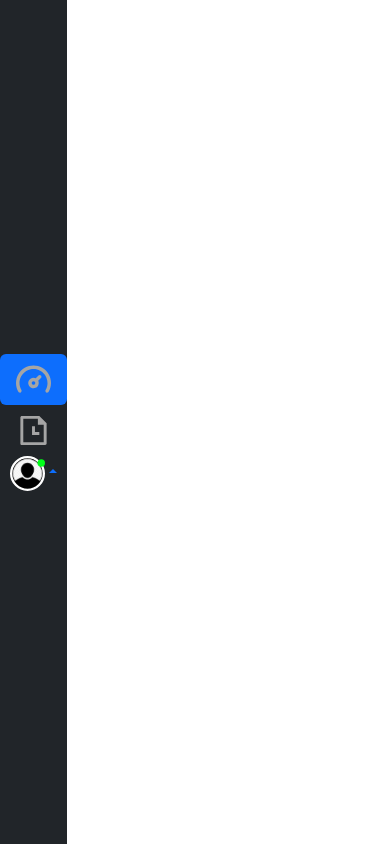
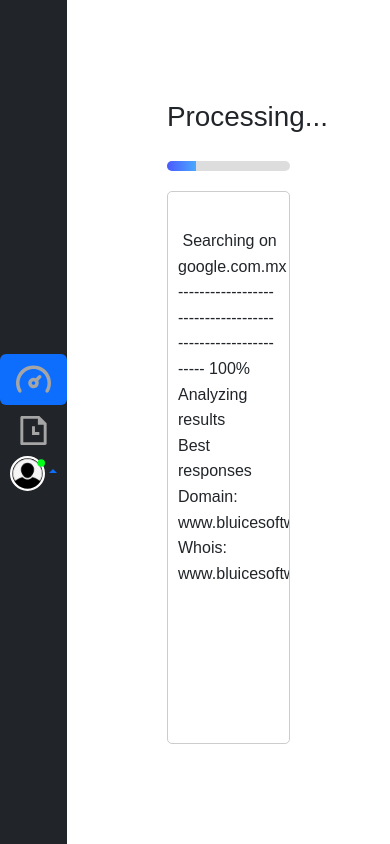
Before and after one commit to AhmadShykh/fyp, a React (Create React App) app in the folder fyp/: page /ProcessPage in a window 390 px wide. Before the commit this address had no page. Built offline with nearby package versions, Linux system fonts and the light colour scheme.

Commit message:
feat: all pages made responsive

```diff
--- a/fyp/src/App.js
+++ b/fyp/src/App.js
@@ -1,7 +1,9 @@
 import { Route, BrowserRouter as Router, Routes } from "react-router-dom";
 import SideBar from "./components/SideBar";
 import HistoryPage from "./pages/HistoryPage";
+import HomePage from "./pages/HomePage";
 import LoginPage from "./pages/LoginPage";
+import ProcessPage from "./pages/ProcessPage";
 import SignupPage from "./pages/SignupPage";
 
 function App() {
@@ -10,9 +12,11 @@ function App() {
       <div className="d-flex">
         <SideBar />
         <Routes>
-          <Route path="/" element={<LoginPage />} />
+          <Route path="/" element={<HomePage />} />
+          <Route path="/LoginPage" element={<LoginPage />} />
           <Route path="/HistoryPage" element={<HistoryPage />} />
           <Route path="/SignupPage" element={<SignupPage />} />
+          <Route path="/ProcessPage" element={<ProcessPage />} />
         </Routes>
       </div>
     </Router>
--- a/fyp/src/pages/HomePage.jsx
+++ b/fyp/src/pages/HomePage.jsx
@@ -1,17 +1,47 @@
-import React from "react";
+import "bootstrap/dist/css/bootstrap.min.css";
+import React, { useState } from "react";
+import { useNavigate } from "react-router-dom";
 import Logo from "../assets/app-logo.svg";
-import "bootstrap/dist/css/bootstrap.min.css";
 
 const HomePage = () => {
+  const navigate = useNavigate();
+  const [url, setUrl] = useState("");
+  const [error, setError] = useState("");
+
+  const isValidUrl = (string) => {
+    const regex = /^(https?:\/\/)?([\da-z.-]+)\.([a-z.]{2,6})([\/\w .-]*)*\/?$/;
+    return regex.test(string.trim());
+  };
+
+  const handleScanClick = () => {
+    if (!url.trim()) {
+      setError("Please enter a URL.");
+      return;
+    }
+
+    if (!isValidUrl(url)) {
+      setError("Please enter a valid URL.");
+      return;
+    }
+
+    setError("");
+    navigate("/ProcessPage");
+  };
+
   return (
-    <div className="d-flex flex-column justify-content-center align-items-center ">
+    <div className="d-flex flex-column justify-content-center align-items-center">
       <img src={Logo} alt="App Logo" className="img-fluid" />
       <input
         type="text"
         className="form-control w-50 text-center mb-3"
         placeholder="Paste URL"
+        value={url}
+        onChange={(e) => setUrl(e.target.value)}
       />
-      <button className="btn btn-primary w-50">Scan</button>
+      {error && <p className="text-danger mb-3">{error}</p>}{" "}
+      <button className="btn btn-primary w-50" onClick={handleScanClick}>
+        Scan
+      </button>
     </div>
   );
 };
--- a/fyp/src/pages/LoginPage.jsx
+++ b/fyp/src/pages/LoginPage.jsx
@@ -1,3 +1,4 @@
+import axios from "axios";
 import "bootstrap/dist/css/bootstrap.min.css";
 import React, { useState } from "react";
 import { useNavigate } from "react-router-dom";
@@ -6,13 +7,24 @@ const LoginPage = () => {
   const [email, setEmail] = useState("");
   const [password, setPassword] = useState("");
   const [message, setMessage] = useState("");
+
   const navigate = useNavigate();
 
   const handleLogin = async (e) => {
     e.preventDefault();
     try {
-      // Simulated API call
+      const res = await axios.post(
+        "https://fyp-ecmq.onrender.com/api/auth/login",
+        {
+          email,
+          password,
+        },
+      );
 
+      if (res) {
+        console.log("Login response ", res);
+        navigate("/HomePage");
+      }
       setMessage("Login successful");
     } catch (error) {
       setMessage("Something went wrong");
@@ -20,13 +32,12 @@ const LoginPage = () => {
   };
 
   const handleSignUp = () => {
-    // Redirect or perform Sign Up action
     setMessage("Redirecting to Sign Up...");
     navigate("/SignupPage");
   };
 
   return (
-    <div className="d-flex justify-content-center align-items-center vh-100">
+    <div className="d-flex justify-content-center align-items-center vh-100 w-100">
       <form
         onSubmit={handleLogin}
         className="p-4 border rounded shadow"
--- a/fyp/src/pages/ProcessPage.jsx
+++ b/fyp/src/pages/ProcessPage.jsx
@@ -1,9 +1,105 @@
-import React from "react";
+import React, { useEffect, useRef, useState } from "react";
 
 const ProcessPage = () => {
+  const lengthyText = `
+  Searching on google.com.mx
+----------------------------------------------------------- 100%
+Analyzing results
+Best responses
+Domain: www.bluicesoftware.com
+Whois: www.bluicesoftware.com
+Gathering construction information for: www.bluicesoftware.com
+
+Server Information
+----------------------------------------------------------- 100%
+Directory enumeration for: www.bluicesoftware.com
+----------------------------------------------------------- 100%
+Structure of: www.bluicesoftware.com
+Relevant found addresses
+Web scraping: gathering relevant information
+External Links
+Redirects
+Analyzing downloadable files
+Blog titles for SEO information
+Structure of: www.store.bluicesoftware.com
+Information on: www.store.bluicesoftware.com/products
+Analyzing security
+`;
+
+  const [displayedText, setDisplayedText] = useState("");
+  const [progress, setProgress] = useState(0);
+  const [headerText, setHeaderText] = useState("Processing...");
+  const scrollRef = useRef(null);
+
+  useEffect(() => {
+    let index = 0;
+    const totalLength = lengthyText.length;
+    const interval = setInterval(() => {
+      if (index < totalLength) {
+        setDisplayedText((prev) => prev + lengthyText[index]);
+        index++;
+
+        setProgress(((index / totalLength) * 100).toFixed(0));
+
+        if (scrollRef.current) {
+          scrollRef.current.scrollTop = scrollRef.current.scrollHeight;
+        }
+      } else {
+        clearInterval(interval);
+        setHeaderText("Tech for you");
+      }
+    }, 30);
+    return () => clearInterval(interval);
+  }, [lengthyText]);
+
   return (
-    <div>
-      <h1 className=" ms-5 mt-5">Tech For You</h1>
+    <div
+      style={{
+        padding: "100px",
+        fontFamily: "Arial, sans-serif",
+        height: "100vh",
+        width: "100%",
+        overflow: "hidden",
+        display: "flex",
+        flexDirection: "column",
+      }}
+    >
+      <h1>{headerText}</h1>
+
+      <div
+        style={{
+          margin: "20px 0",
+          width: "100%",
+          height: "10px",
+          background: "#ddd",
+          borderRadius: "5px",
+          overflow: "hidden",
+        }}
+      >
+        <div
+          style={{
+            width: `${progress}%`,
+            height: "100%",
+            background: "linear-gradient(90deg,rgb(74, 89, 255), #4AA8FF)",
+            transition: "width 0.3s ease",
+          }}
+        />
+      </div>
+
+      <div
+        ref={scrollRef}
+        style={{
+          flex: 1,
+          overflowY: "auto",
+          padding: "10px",
+          border: "1px solid #ccc",
+          borderRadius: "5px",
+        }}
+      >
+        <p style={{ whiteSpace: "pre-wrap", lineHeight: "1.6" }}>
+          {displayedText}
+        </p>
+      </div>
     </div>
   );
 };
--- a/fyp/src/pages/SignupPage.jsx
+++ b/fyp/src/pages/SignupPage.jsx
@@ -26,7 +26,7 @@ const SignupPage = () => {
   };
 
   return (
-    <div className="d-flex vh-100" style={{ backgroundColor: "red" }}>
+    <div className="d-flex vh-100 w-100">
       <div className="d-flex justify-content-center align-items-center flex-grow-1">
         <form
           onSubmit={handleSignup}
```
